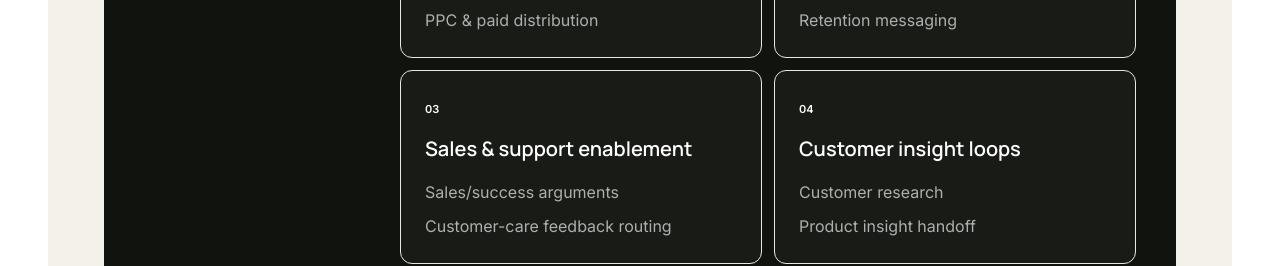
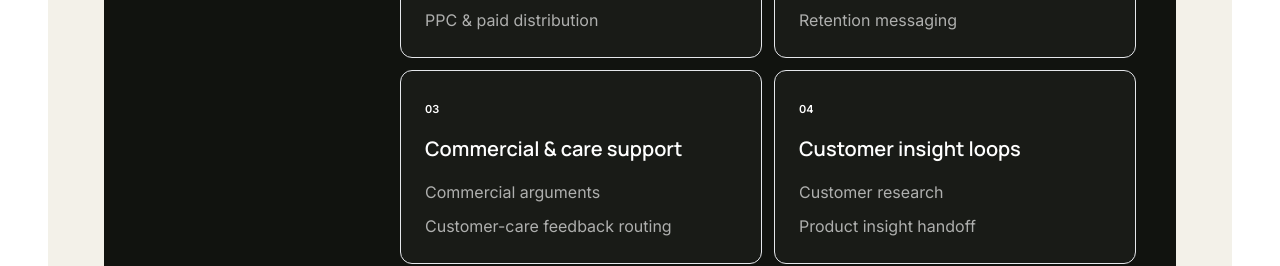
Before and after one commit to davidkoller-stack/david-koller-portfolio, a React (Vite) app: page / in a window 1280 px wide. Shown: the part 7320-7586 px from the top of the page. Built offline with nearby package versions, Linux system fonts and the light colour scheme.

Commit message:
Update caseStudies.ts

```diff
--- a/src/data/caseStudies.ts
+++ b/src/data/caseStudies.ts
@@ -37,8 +37,8 @@ const enCases: CaseStudy[] = [
         items: ["Email journeys", "In-product messaging", "Retention messaging"],
       },
       {
-        title: "Sales & support enablement",
-        items: ["Sales/success arguments", "Customer-care feedback routing"],
+        title: "Commercial & care support",
+        items: ["Commercial arguments", "Customer-care feedback routing"],
       },
       {
         title: "Customer insight loops",
@@ -59,7 +59,7 @@ const enCases: CaseStudy[] = [
     shortTitle: "Launching POS through migration and adoption.",
     eyebrow: "Shoptet Pokladna",
     statusLabel: "Hundreds activated",
-    tags: ["Launch", "Adoption", "Messaging", "Stakeholders"],
+    tags: ["LAUNCH", "ADOPTION", "MESSAGING", "STAKEHOLDERS"],
     summary: {
       problemSolved:
         "How to launch a new POS solution during migration and heightened customer sensitivity.",
@@ -88,8 +88,8 @@ const enCases: CaseStudy[] = [
         items: ["Educational content", "Admin communication", "Follow-up messaging"],
       },
       {
-        title: "Service alignment",
-        items: ["Support alignment", "Stakeholder coordination", "Sentiment feedback"],
+        title: "Cross-team coordination",
+        items: ["Support preparation", "Stakeholder coordination", "Feedback loops"],
       },
     ],
     impact: [
@@ -105,7 +105,7 @@ const enCases: CaseStudy[] = [
     shortTitle: "Turning logistics into a merchant growth lever.",
     eyebrow: "Shoptet Balíky",
     statusLabel: "5,000+ e-shops",
-    tags: ["GTM", "Education", "Market launches", "Adoption"],
+    tags: ["GTM", "EDUCATION", "MARKET LAUNCHES", "ADOPTION"],
     summary: {
       problemSolved:
         "How to turn a logistics service into a business argument for easier operations and a better customer experience.",
@@ -150,7 +150,7 @@ const enCases: CaseStudy[] = [
     shortTitle: "Positioning SME financing as a growth tool.",
     eyebrow: "Shoptet Boost",
     statusLabel: "Public case study",
-    tags: ["Segmentation", "Trust", "Partnerships", "Growth"],
+    tags: ["SEGMENTATION", "TRUST", "PARTNERSHIPS", "GROWTH"],
     summary: {
       problemSolved:
         "How to communicate financing as a concrete business opportunity, not a generic loan.",
@@ -302,7 +302,7 @@ const csCases: CaseStudy[] = [
       myRole:
         "Řídil jsem GTM a marketingovou komunikaci napříč dopravci, trhy a variantami služby.",
       proofImpact:
-        "Shoptet Balíky využívá více než 5 000 e-shopů a služba pracuje s dopravci jako PPL, DPD, Balíkovna, GLS, Packeta nebo Alza.",
+        "Shoptet Balíky využívá více než 5 000 e-shopů a služba pracuje s dopravci jako PPL, DPD, Balíkovna, GLS, Zásilkovna nebo Alza.",
     },
     context:
       "Logistika bývá vnímána jako provozní infrastruktura, ne jako součást růstu obchodníka a zákaznické zkušenosti.",
```
